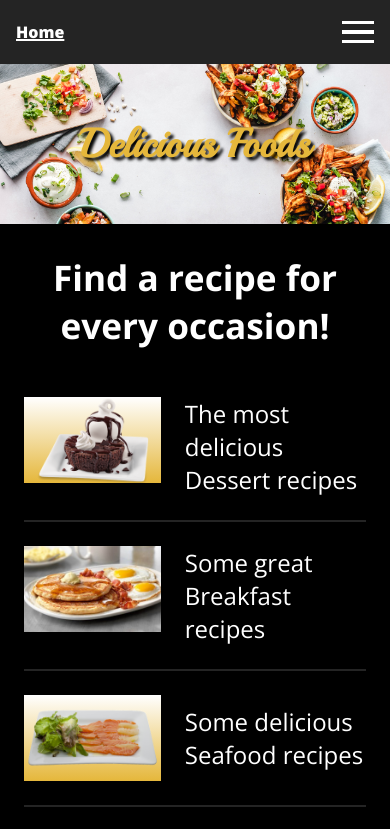
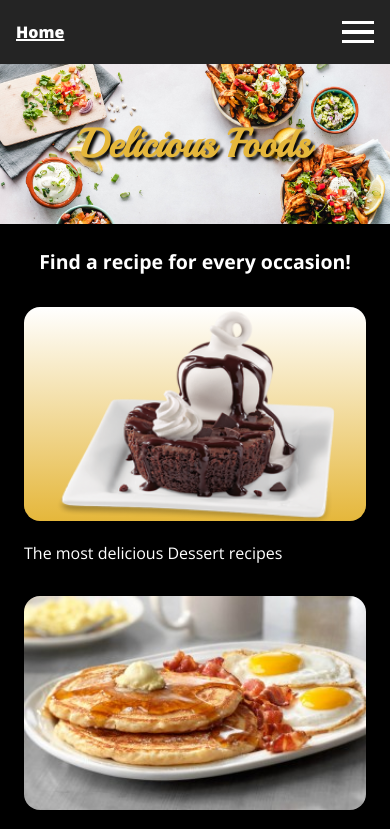
Before and after one commit to the-man2004/recipe-app, a Vue app: page / in a window 390 px wide. Shown: the top 829 px of the page. Built offline with nearby package versions, Linux system fonts and the light colour scheme; no server answers.

Commit message:
Added mobile friendly styling to TheCategory.

```diff
--- a/src/components/Home/TheCategories.vue
+++ b/src/components/Home/TheCategories.vue
@@ -1,5 +1,5 @@
 <template>
-  <div class="category-contianer">
+  <div class="category-container">
     <h2>Find a recipe for every occasion!</h2>
     <ul>
       <li class="category-item">
@@ -63,31 +63,29 @@
 <style scoped>
 h2 {
   text-align: center;
-  font-size: 2.2rem;
-  margin-bottom: 1.5rem;
+  font-size: clamp(1rem, 5vw, 3rem);
+  margin: 1.5rem 0 2rem 0;
 }
-.category-contianer {
+.category-container {
   padding: 0 1.5rem;
   margin: 0 auto;
   max-width: 80rem;
 }
 
-.category-contianer ul {
+.category-container ul {
   padding: 0;
 }
 
 .category-item {
   list-style: none;
+  margin-bottom: 2rem;
 }
 
 .category-item a {
-  display: grid;
-  grid-template-columns: 2fr 3fr;
   padding: 1.5rem 0;
 
   text-decoration: none;
   color: var(--secondary-color);
-  border-bottom: 2px solid var(--dark-color);
 }
 
 .category-item img {
@@ -95,14 +93,13 @@ h2 {
   margin: 0 auto;
   background: linear-gradient(white, var(--accent-color));
 
+  border-radius: 1rem;
+
   transition: all 750ms ease;
 }
 
 .category-item p {
-  padding-left: 1.5rem;
-  font-size: 1.5rem;
-  margin: auto 0;
-
+  display: block;
   transition: all 300ms ease;
 }
 
@@ -112,4 +109,22 @@ h2 {
 .category-item:hover p {
   transform: translateX(1rem);
 }
+
+@media (min-width: 40rem) {
+  .category-item {
+    margin-bottom: 0;
+  }
+
+  .category-item a {
+    display: grid;
+    grid-template-columns: 2fr 3fr;
+    border-bottom: 2px solid var(--dark-color);
+  }
+
+  .category-item p {
+    margin: auto 0;
+    font-size: 1.5rem;
+    padding-left: 1.5rem;
+  }
+}
 </style>
--- a/src/stores/useRecipeStore.js
+++ b/src/stores/useRecipeStore.js
@@ -46,8 +46,6 @@ export const useRecipeStore = defineStore("recipeStore", {
       } catch (err) {
         console.warn(err);
       }
-
-      this.fetchCategory();
     },
   },
 });
```
